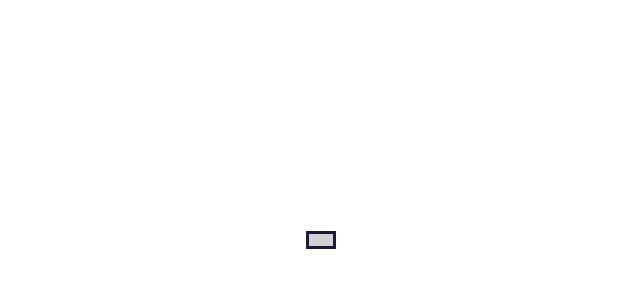
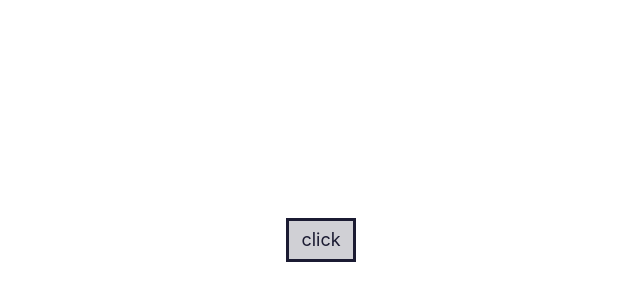
Before and after one commit to gitsheyno/monorepo-test, a Vue app in the folder packages/package-c/: page / in a window 1280 px wide. Shown: the part 160-460 px from the top of the page, without its empty margins (319-959 px from the left). Built offline with nearby package versions, Linux system fonts and the light colour scheme.

Commit message:
new update

```diff
--- a/packages/package-c/src/App.vue
+++ b/packages/package-c/src/App.vue
@@ -7,7 +7,7 @@ const props = defineProps(['text'])
 
 <template>
   <!-- <button class="btn-cta">{{ text }}</button> -->
-  <button class="btn-cta">{{props.text}}</button>
+  <button class="btn-cta">{{props.text}} click</button>
 </template>
 
 <style scoped>
```
